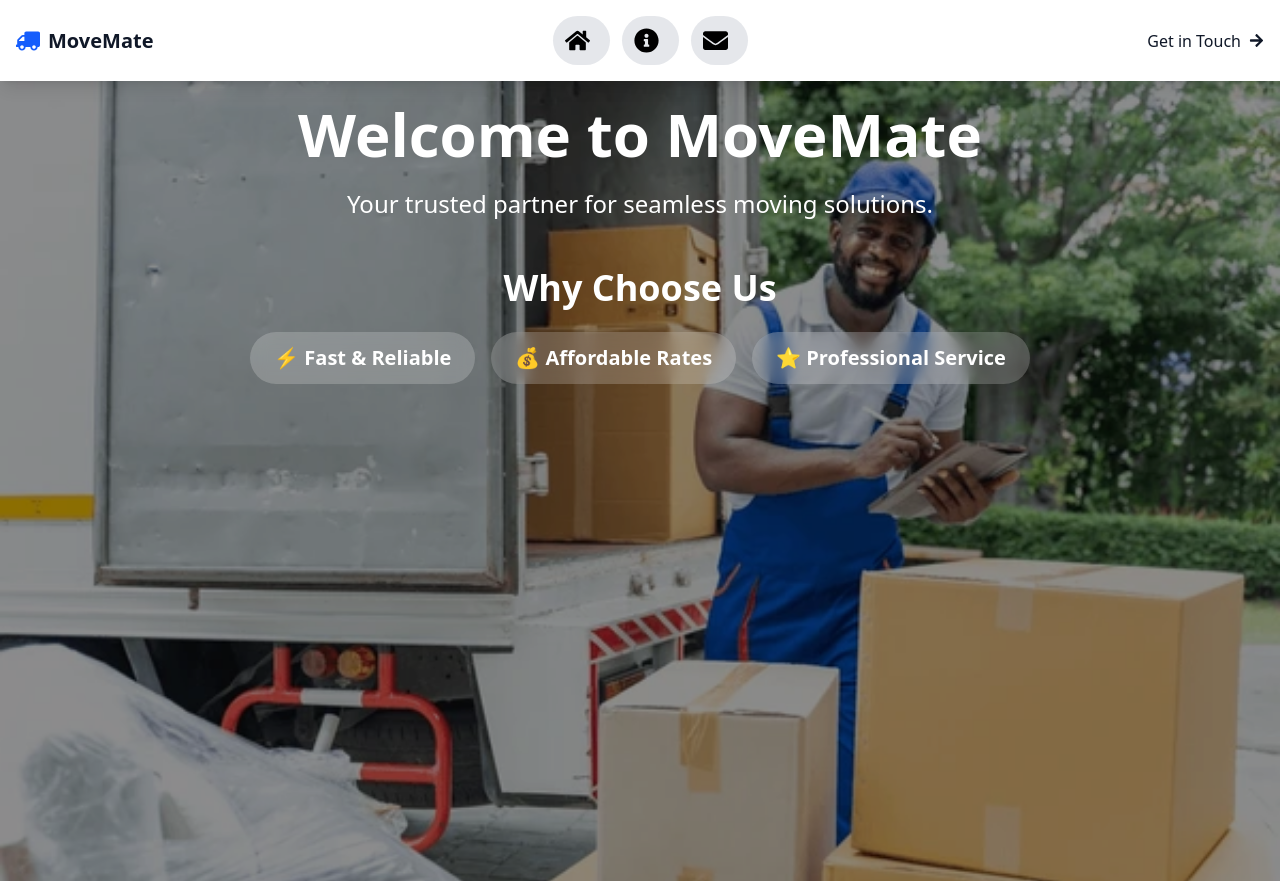
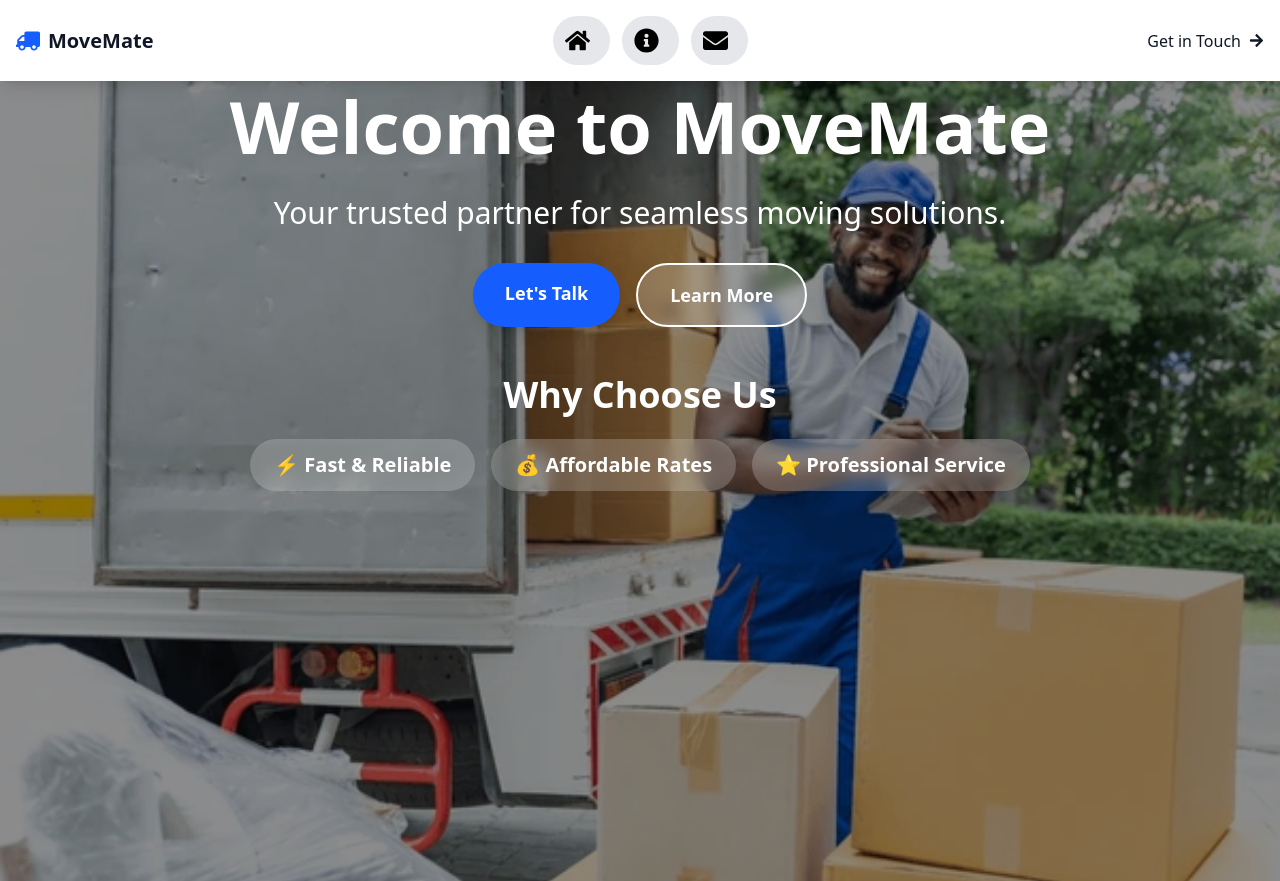
Before and after one commit to ken-jibril/Movers_App, a React (Vite) app: page / in a window 1280 px wide. Built offline with nearby package versions, Linux system fonts and the light colour scheme.

Commit message:
Add call to action buttons on the hero section

```diff
--- a/src/Pages/HomePage.jsx
+++ b/src/Pages/HomePage.jsx
@@ -1,31 +1,48 @@
 import backgroundImage from '../assets/african-worker-in-a-movers-company.webp';
+import { Link } from 'react-router-dom';
 
 function HomePage() {
     return (
       <>
         <main
-          className="bg-cover bg-center bg-no-repeat h-screen relative flex"
+          className="bg-cover bg-center bg-no-repeat h-screen relative flex justify-center"
           style={{ backgroundImage: `url(${backgroundImage})` }}
         >
           {/* Dark overlay */}
           <div className="absolute inset-0 bg-black/45"></div>
 
-          {/* Content container - centered vertically and horizontally */}
-          <div className="relative z-10 container my-4 mx-auto px-4 sm:px-6 lg:px-8 w-full">
+          {/* Content container - centered */}
+          <div className="relative z-10 container mx-auto px-4 sm:px-6 lg:px-8 w-full text-center">
 
               {/* Hero Section */}
-              <div className="text-center mb-8 sm:mb-12">
-                  <h1 className="text-3xl sm:text-4xl md:text-5xl lg:text-6xl font-bold text-white mb-3 sm:mb-4 leading-tight">
+              <div className="mb-8 sm:mb-12">
+                  <h1 className="text-4xl sm:text-5xl md:text-6xl lg:text-7xl font-bold text-white mb-4 sm:mb-6 leading-tight">
                       Welcome to MoveMate
                   </h1>
-                  <p className="text-base sm:text-lg md:text-xl lg:text-2xl text-white px-2 sm:px-4">
+                  <p className="text-lg sm:text-xl md:text-2xl lg:text-3xl text-white px-2 sm:px-4 mb-8">
                       Your trusted partner for seamless moving solutions.
                   </p>
+
+                  {/* Call to Action Buttons */}
+                  <div className="flex flex-col sm:flex-row gap-4 justify-center mb-12">
+                      <Link
+                          to="/contact"
+                          className="bg-blue-600 text-white font-bold px-8 py-4 rounded-full hover:bg-blue-700 transition-all text-lg shadow-lg hover:shadow-xl transform hover:scale-105"
+                      >
+                          Let's Talk
+                      </Link>
+                      <Link
+                          to="/about"
+                          className="bg-white/20 backdrop-blur-sm text-white font-bold px-8 py-4 rounded-full hover:bg-white/30 transition-all text-lg border-2 border-white"
+                      >
+                          Learn More
+                      </Link>
+                  </div>
               </div>
 
               {/* Features Section */}
-              <div className="text-center max-w-4xl mx-auto">
-                  <h2 className="text-xl sm:text-2xl md:text-3xl lg:text-4xl font-semibold text-white mb-4 sm:mb-6">
+              <div className="max-w-4xl mx-auto">
+                  <h2 className="text-2xl sm:text-3xl md:text-4xl font-semibold text-white mb-6">
                       Why Choose Us
                   </h2>
                   <div className="flex flex-wrap justify-center gap-3 sm:gap-4">
```
